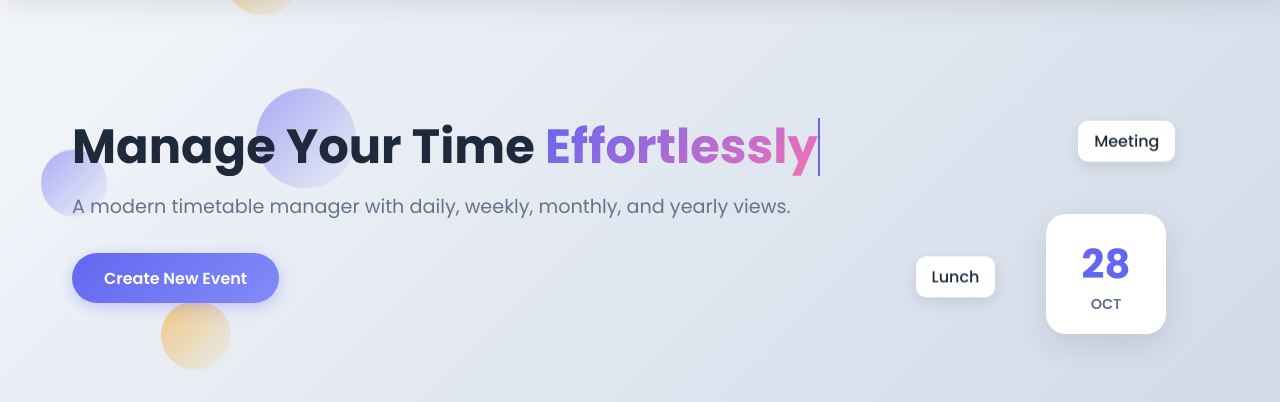
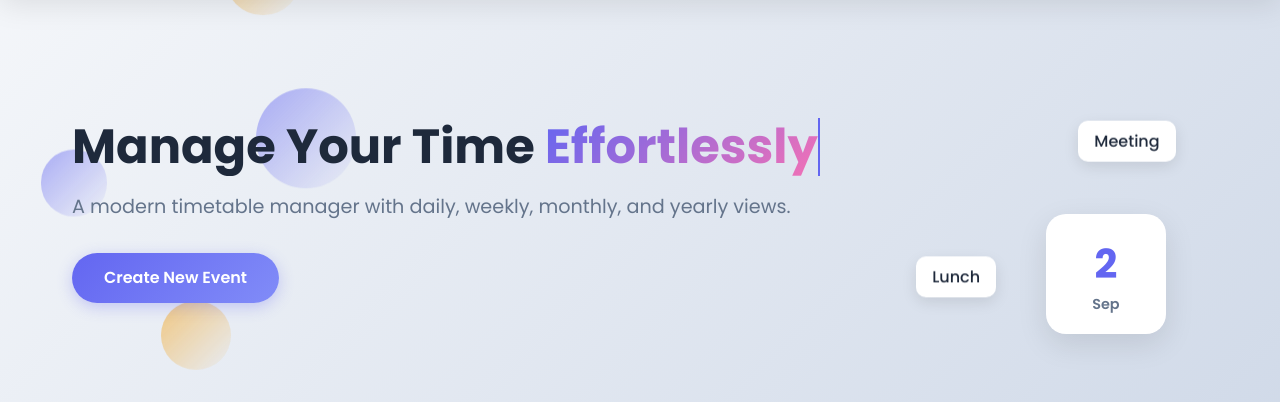
Before and after one commit to Divyaraj25/timetable-management, a Flask app: page / in a window 1280 px wide. Shown: the part 67-469 px from the top of the page. Run offline with Flask 3, Linux system fonts and the light colour scheme; data that the repository does not hold is empty; some libraries are stand-ins or nearby versions.

Commit message:
updated today's date in index.html

```diff
--- a/templates/index.html
+++ b/templates/index.html
@@ -13,8 +13,17 @@
   </div>
   <div class="hero-visual">
     <div class="floating-calendar">
-      <div class="calendar-day">28</div>
-      <div class="calendar-month">OCT</div>
+      <div class="calendar-day" id="today-date"></div>
+      <div class="calendar-month" id="today-month"></div>
+
+      <script>
+        const today = new Date();
+        document.getElementById("today-date").innerHTML = today.getDate();
+        document.getElementById("today-month").innerHTML = today.toLocaleString(
+          "default",
+          { month: "short" }
+        );
+      </script>
     </div>
     <div class="floating-event">Meeting</div>
     <div class="floating-event">Lunch</div>
```
